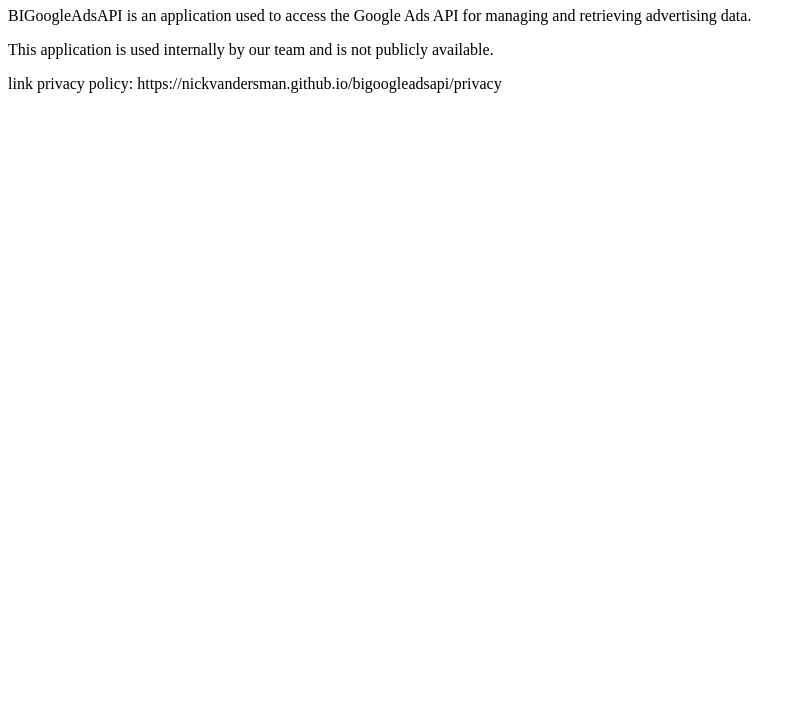
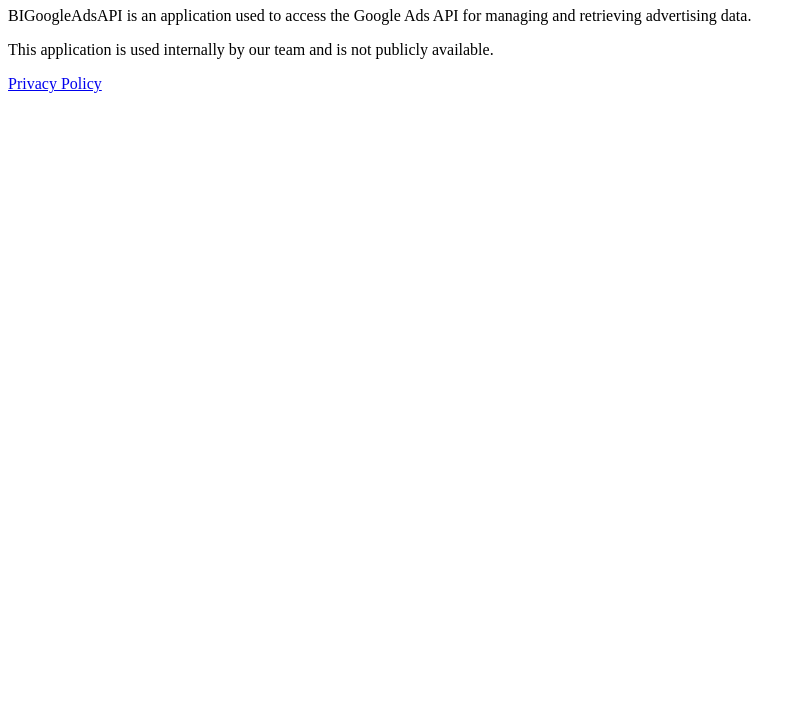
Before and after one commit to NickVanDerSman/bigoogleadsapi, a plain HTML site: page index.html in a window 1280 px wide. Shown: the part 73-800 px from the top of the page, without its empty margins (0-806 px from the left). Drawn offline with Linux system fonts and the light colour scheme.

Commit message:
Update index.html

```diff
--- a/index.html
+++ b/index.html
@@ -13,8 +13,8 @@
     </p>
     <p>
         This application is used internally by our team and is not publicly available.
-    </p>
-    link privacy policy: https://nickvandersman.github.io/bigoogleadsapi/privacy
-    </p>
+<p>
+    <a href="privacy.html">Privacy Policy</a>
+</p>
 </body>
 </html>
```
